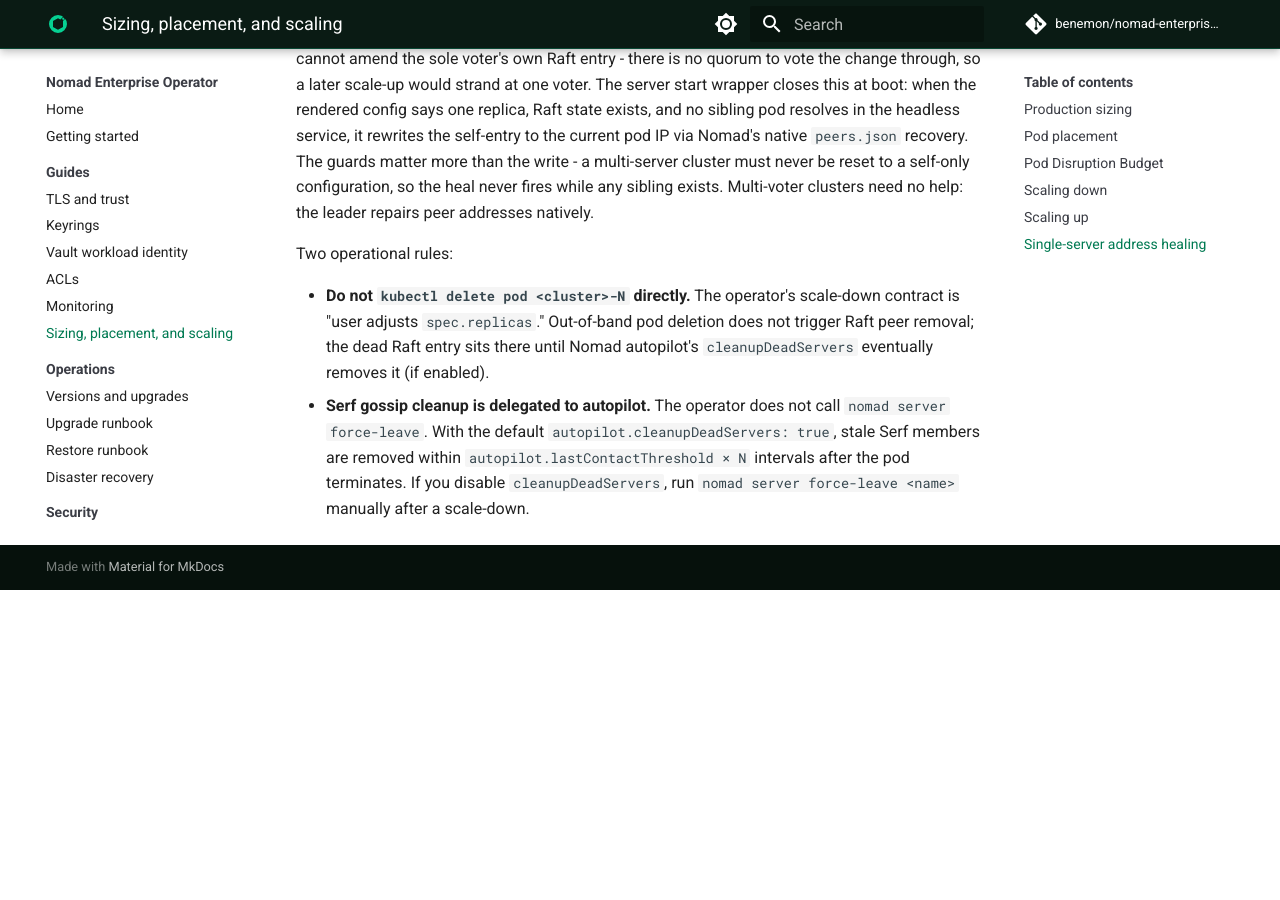
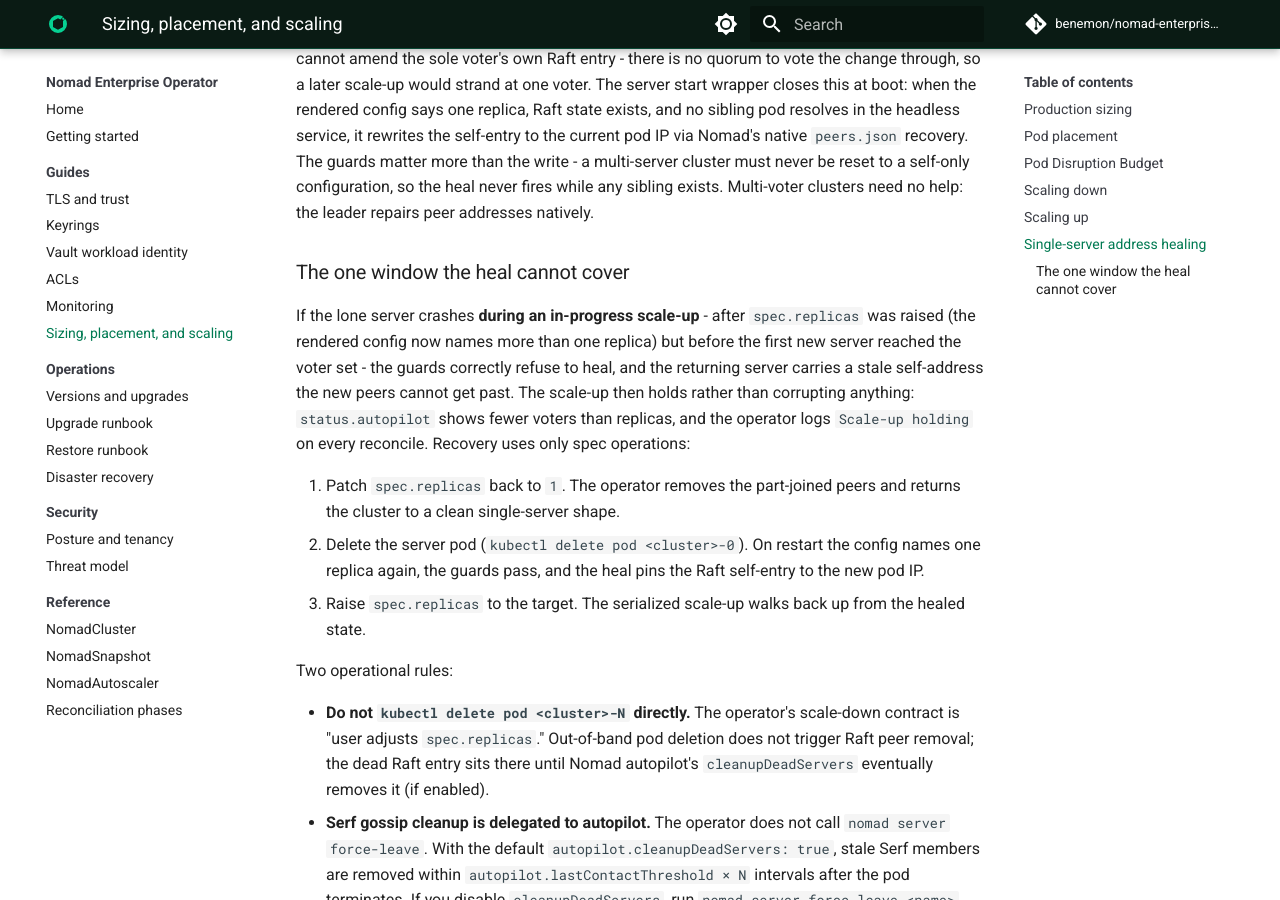
Before and after one commit to benemon/nomad-enterprise-operator, an MkDocs documentation site: the page built from docs/guides/scaling.md, in a window 1280 px wide and 900 px high, scrolled down 2464 px. Built offline with MkDocs 1.6.1 and Material for MkDocs 9.7.7, drawn with Linux system fonts in a browser that asks for light colours; comment, search, counter and statistics services are not loaded; before the commit the page ends 3054 px from its top, so only the background shows below that.

Commit message:
docs: recovery procedure for a survivor crash during an in-progress scale-up
The self-heal guards correctly refuse this window - the rendered
config already names more than one replica - so the scale-up holds at
fewer voters than replicas. Document the spec-only recovery: return to
one replica, bounce the server pod so the heal runs against a clean
single-server config, then scale back up.

```diff
--- a/docs/guides/scaling.md
+++ b/docs/guides/scaling.md
@@ -112,6 +112,26 @@ cluster must never be reset to a self-only configuration, so the heal
 never fires while any sibling exists. Multi-voter clusters need no
 help: the leader repairs peer addresses natively.
 
+### The one window the heal cannot cover
+
+If the lone server crashes **during an in-progress scale-up** - after
+`spec.replicas` was raised (the rendered config now names more than
+one replica) but before the first new server reached the voter set -
+the guards correctly refuse to heal, and the returning server carries
+a stale self-address the new peers cannot get past. The scale-up then
+holds rather than corrupting anything: `status.autopilot` shows fewer
+voters than replicas, and the operator logs `Scale-up holding` on
+every reconcile. Recovery uses only spec operations:
+
+1. Patch `spec.replicas` back to `1`. The operator removes the
+   part-joined peers and returns the cluster to a clean single-server
+   shape.
+2. Delete the server pod (`kubectl delete pod <cluster>-0`). On
+   restart the config names one replica again, the guards pass, and
+   the heal pins the Raft self-entry to the new pod IP.
+3. Raise `spec.replicas` to the target. The serialized scale-up walks
+   back up from the healed state.
+
 Two operational rules:
 
 - **Do not `kubectl delete pod <cluster>-N` directly.** The operator's scale-down contract is "user adjusts `spec.replicas`." Out-of-band pod deletion does not trigger Raft peer removal; the dead Raft entry sits there until Nomad autopilot's `cleanupDeadServers` eventually removes it (if enabled).
```
